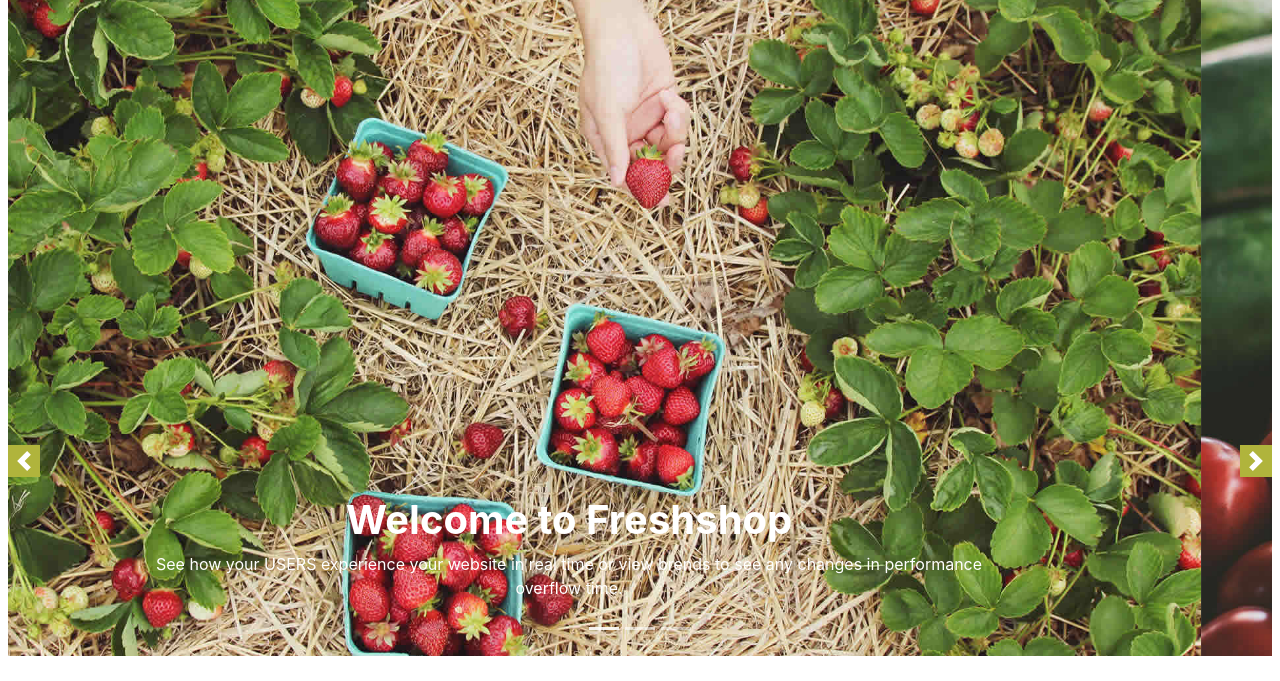
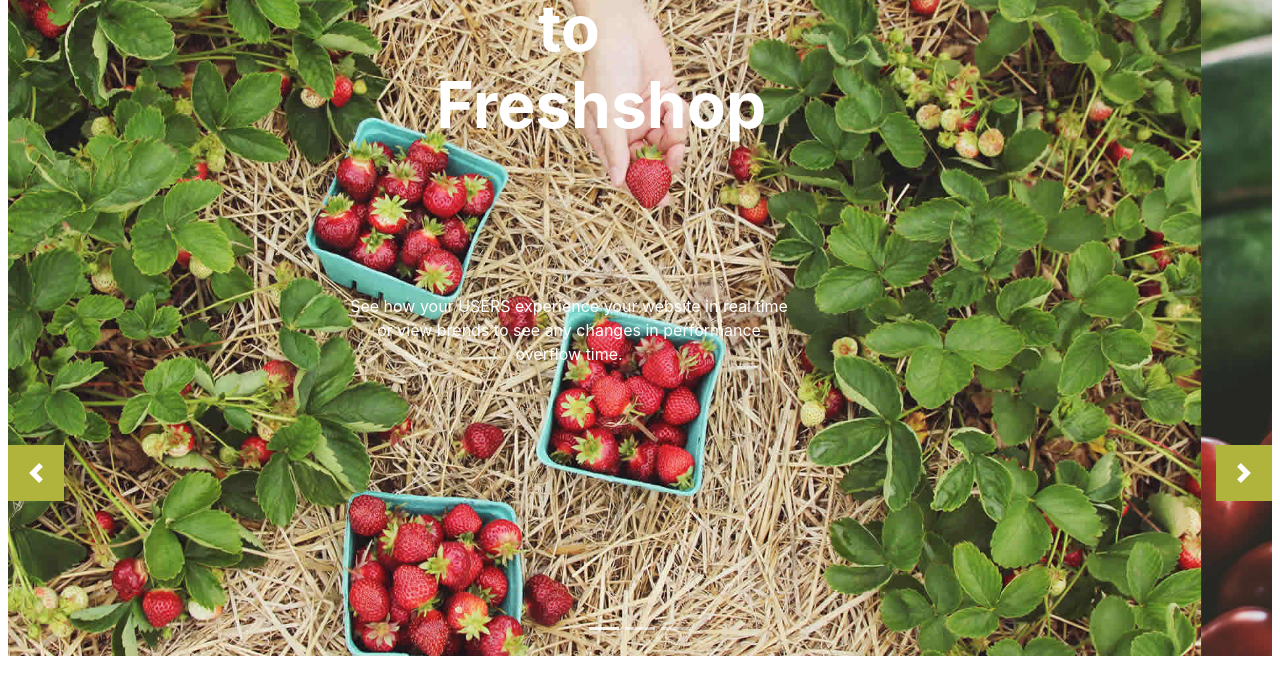
Before and after one commit to Natiba/freshshop, a plain HTML site: page index.html in a window 1280 px wide. Shown: the part 119-800 px from the top of the page. Drawn offline with nearby package versions, Linux system fonts and the light colour scheme.

Commit message:
almost ready

```diff
--- a/css/style.css
+++ b/css/style.css
@@ -22,12 +22,28 @@
   border-color: rgb(176, 180, 60);
 }
 
+/* ==== carusel ==== */
+
 .back {
-  width: 2rem;
-  height: 2rem;
+  width: 3.5rem;
+  height: 3.5rem;
   background-color: rgb(176, 180, 60);
   opacity: 10;
   top: 28rem;
+}
+
+.hache1 {
+  width: 30%;
+  font-size: 4rem;
+  font-weight: bold;
+  margin-left: 35%;
+  margin-bottom: 150px;
+}
+
+.pCarusel {
+  width: 50%;
+  margin-left: 25%;
+  margin-bottom: 250px;
 }
 
 .myBackColor {
@@ -63,6 +79,7 @@
   height: 26rem;
   background-color: rgb(244, 244, 244);
   display: flex;
+  flex-wrap: wrap;
   justify-content: center;
   align-items: center;
   padding: 2rem;
@@ -167,3 +184,10 @@
 .rights {
   text-align: center;
 }
+
+
+/* ==== mobile ==== */
+
+@media screen and (max-width:960px) {
+
+}
--- a/index.html
+++ b/index.html
@@ -81,8 +81,8 @@
               />
               <div class="carousel-caption d-none d-md-block">
                 <!-- le agrego al h5 una clase h1 y bold para negrita -->
-                <h5 class="h1 font-weight-bold">Welcome to Freshshop</h5>
-                <p>
+                <h1 class="hache1">Welcome to Freshshop</h1>
+                <p class="pCarusel">
                   See how your USERS experience your website in real time or
                   view brends to see any changes in performance overflow time.
                 </p>
@@ -96,8 +96,8 @@
               />
               <div class="carousel-caption d-none d-md-block">
                 <!-- le agrego al h5 una clase h1 y bold para negrita -->
-                <h5 class="h1 font-weight-bold">Welcome to Freshshop</h5>
-                <p>
+                <h1 class="hache1">Welcome to Freshshop</h1>
+                <p class="pCarusel">
                   See how your USERS experience your website in real time or
                   view brends to see any changes in performance overflow time.
                 </p>
@@ -107,8 +107,8 @@
               <img src="./img/banner-03.jpg" class="d-block w-100" alt="Soy" />
               <div class="carousel-caption d-none d-md-block">
                 <!-- le agrego al h5 una clase h1 y bold para negrita -->
-                <h5 class="h1 font-weight-bold">Welcome to Freshshop</h5>
-                <p>
+                <h1 class="hache1">Welcome to Freshshop</h1>
+                <p class="pCarusel">
                   See how your USERS experience your website in real time or
                   view brends to see any changes in performance overflow time.
                 </p>
```
Also changed, not shown: css/products.css (+6 -4 lines), html/productos.html (+1 -1 lines).
